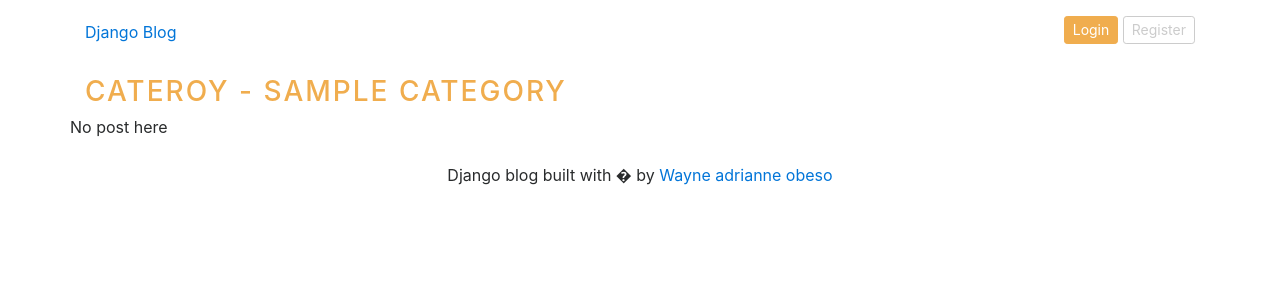
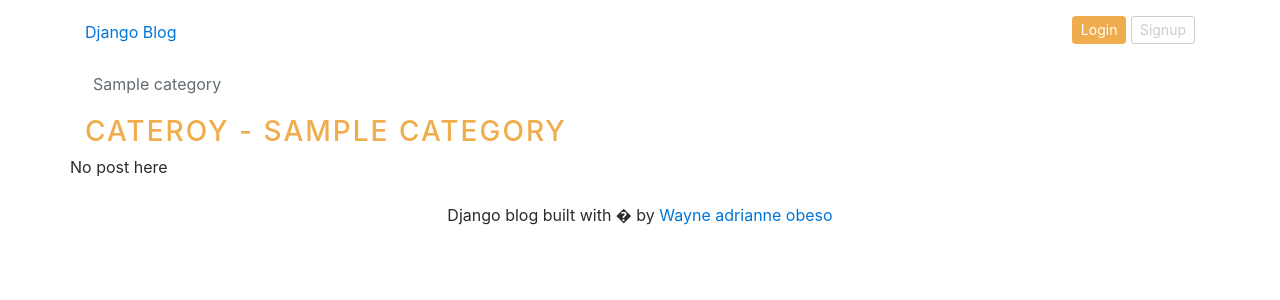
Before and after one commit to pncoder29/django-blog, a Django app: page /category/1/ in a window 1280 px wide. Shown: the top 300 px of the page. Run offline with Django 5.2, Linux system fonts and the light colour scheme; tables that the repository leaves empty hold one stand-in row (values such as "Sample post"); data that the repository does not hold is empty.

Commit message:
adding template inherentance and context processor also linking post by category

```diff
--- a/blog_main/settings.py
+++ b/blog_main/settings.py
@@ -63,6 +63,7 @@ TEMPLATES = [
                 'django.template.context_processors.request',
                 'django.contrib.auth.context_processors.auth',
                 'django.contrib.messages.context_processors.messages',
+                'blogs_app.context_processors.get_categories',
             ],
         },
     },
--- a/blog_main/views.py
+++ b/blog_main/views.py
@@ -3,7 +3,7 @@ from blogs_app.models import Blog, Category
 
 def home(request):
     # Fetching categories from your database
-    categories = Category.objects.all()
+    # categories = Category.objects.all()
 
     # Fetching featured blog posts using object filter with status
     featured_posts = Blog.objects.filter(is_featured=True, status="published")
@@ -11,7 +11,7 @@ def home(request):
 
     # Sending your data into your HTML or frontend
     context = {
-        "categories": categories,
+        # "categories": categories,
         "featured_posts": featured_posts,
         "posts": posts,
     }
--- /dev/null
+++ b/blogs_app/context_processors.py
@@ -0,0 +1,6 @@
+from blogs_app.models import Category
+
+#context processors is passing data from base.html using dict
+def get_categories(request):
+    categories = Category.objects.all()
+    return dict(categories=categories)
--- /dev/null
+++ b/templates/404.html
@@ -0,0 +1 @@
+<p>This page is not existed!</p>
--- /dev/null
+++ b/templates/base.html
@@ -0,0 +1,48 @@
+<!--Header part purpose for template inheretance-->
+{% load static %}
+<!DOCTYPE html>
+<html lang="en">
+<head>
+    <meta charset="UTF-8">
+    <meta http-equiv="X-UA-Compatible" content="IE=edge">
+    <meta name="viewport" content="width=device-width, initial-scale=1.0">
+    <title>Django Blogs</title>
+    <link href="https://getbootstrap.com/docs/4.0/dist/css/bootstrap.min.css" rel="stylesheet">
+    <link href="https://fonts.googleapis.com/css?family=Playfair+Display:700,900" rel="stylesheet">
+    <link href="{% static 'css/blo  g.css' %}" rel="stylesheet">
+  </head>
+<body>
+    <div class="container">
+      <header class="blog-header py-3">
+        <div class="row flex-nowrap justify-content-between align-items-center">
+          <div class="col-8 pt-1">
+            <a class="blog-header-logo text-dark" href="/">Django Blog</a>
+          </div>
+          <div class="col-4 d-flex justify-content-end align-items-center">
+            <a class="btn btn-sm btn-warning" href="#">Login</a> &nbsp;
+            <a class="btn btn-sm btn-outline-secondary" href="#">Signup</a>
+          </div>
+        </div>
+      </header>
+
+      <div class="nav-scroller py-1 mb-2">
+        <nav class="nav d-flex justify-content-between">
+          <!-- Display categories from model to HTML -->
+          {% for cat in categories %}
+          <!-- linking post by category  -->
+          <a class="p-2 text-muted" href="{% url 'post_by_category' cat.id %}">{{ cat.category_name}}</a>
+          {% endfor %}
+        </nav>
+      </div>
+
+<!--Main part-->
+{% block content %}
+
+{% endblock%}
+
+<!--Footer part-->
+<footer class="blog-footer text-center">
+    <p>Django blog built with � by <a href="#">Wayne adrianne obeso</a></p>
+  </footer>
+  </body>
+  </html>
--- a/templates/post_by_category.html
+++ b/templates/post_by_category.html
@@ -1,37 +1,8 @@
-{% load static %}
-<!DOCTYPE html>
-<html lang="en">
-<head>
-    <meta charset="UTF-8">
-    <meta http-equiv="X-UA-Compatible" content="IE=edge">
-    <meta name="viewport" content="width=device-width, initial-scale=1.0">
-    <title>Django Blogs</title>
-    <link href="https://getbootstrap.com/docs/4.0/dist/css/bootstrap.min.css" rel="stylesheet">
-    <link href="https://fonts.googleapis.com/css?family=Playfair+Display:700,900" rel="stylesheet">
-    <link href="{% static 'css/blo  g.css' %}" rel="stylesheet">
-  </head>
-<body>
-    <div class="container">
-      <header class="blog-header py-3">
-        <div class="row flex-nowrap justify-content-between align-items-center">
-          <div class="col-8 pt-1">
-            <a class="blog-header-logo text-dark" href="/">Django Blog</a>
-          </div>
-          <div class="col-4 d-flex justify-content-end align-items-center">
-            <a class="btn btn-sm btn-warning" href="#">Login</a> &nbsp;
-            <a class="btn btn-sm btn-outline-secondary" href="#">Register</a>
-          </div>
-        </div>
-      </header>
+<!--Extending the base.html-->
+{% extends 'base.html' %}
 
-      <div class="nav-scroller py-1 mb-2">
-        <nav class="nav d-flex justify-content-between">
-          <!-- Display categories from model to HTML -->
-          {% for cat in categories %}
-          <a class="p-2 text-muted" href="#">{{ cat.category_name}}</a>
-          {% endfor %}
-        </nav>
-      </div>
+<!--Loading the main content using block content-->
+{% block content %}
 
 
 <!-- Display Blog from model to HTML -->
@@ -70,8 +41,4 @@
   </div>
 </div>
 
-<footer class="blog-footer text-center">
-  <p>Django blog built with � by <a href="#">Wayne adrianne obeso</a></p>
-</footer>
-</body>
-</html>
+{% endblock %}
```
Also changed, not shown: templates/index.html (+5 -39 lines).
